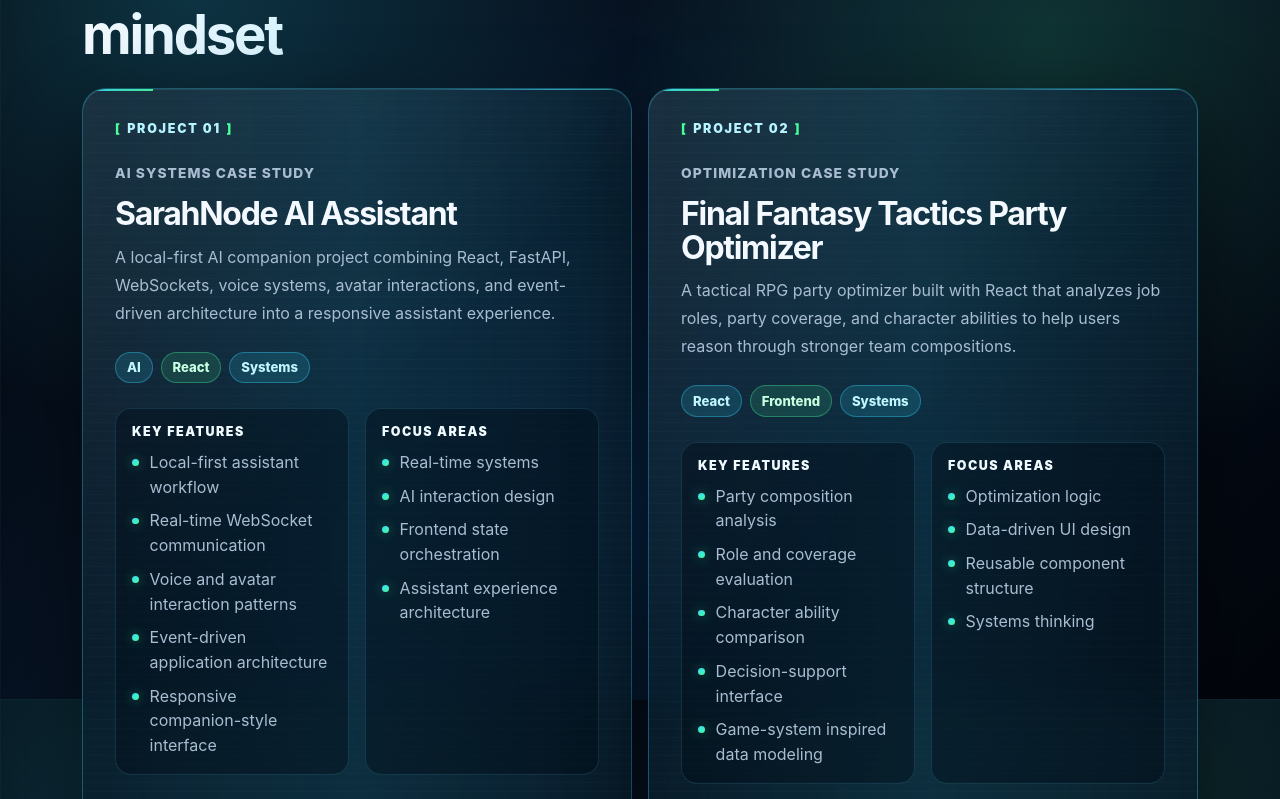
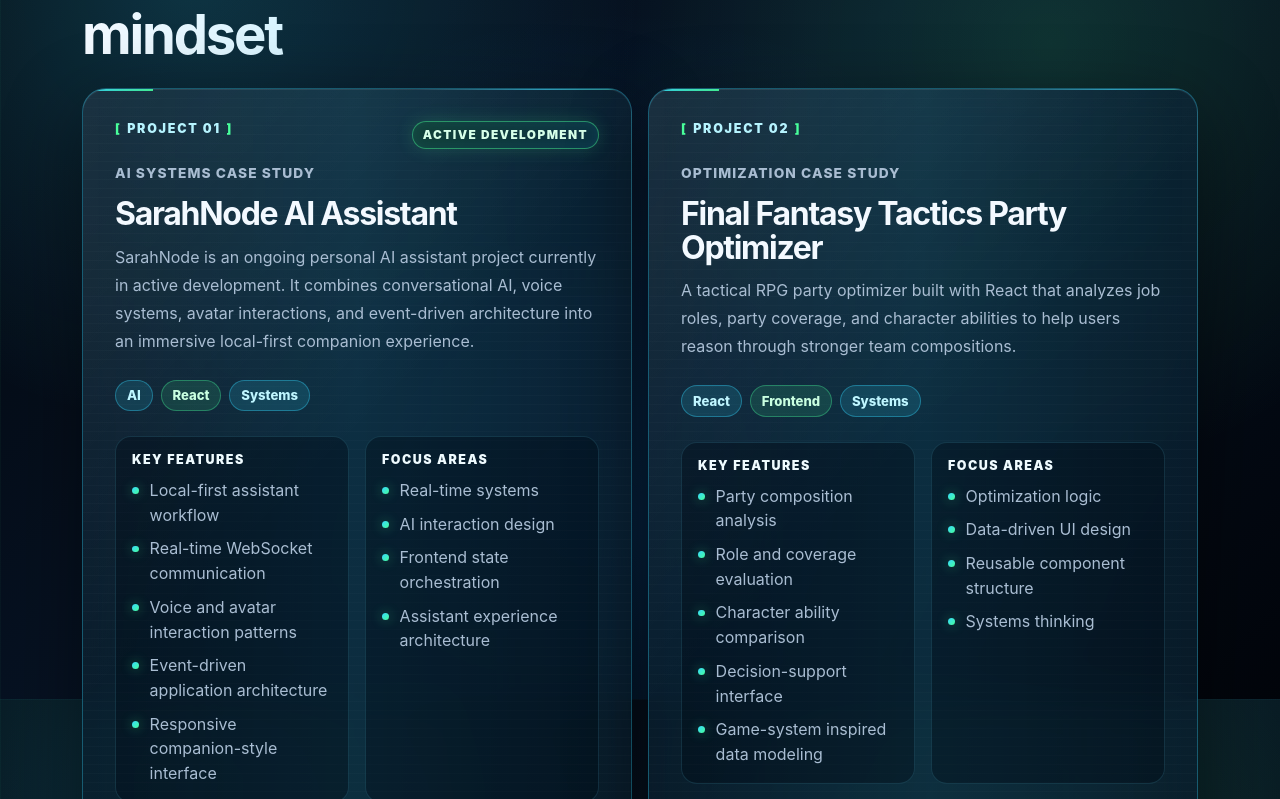
Before and after one commit to ZachMolzner/ZachMolzner_Landing_Page, a React (Vite) app: page / in a window 1280 px wide. Shown: the part 3301-4100 px from the top of the page. Built offline with nearby package versions, Linux system fonts and the light colour scheme.

Commit message:
Update SarahNode project card status

```diff
--- a/src/main.jsx
+++ b/src/main.jsx
@@ -66,8 +66,9 @@
   {
     title: 'SarahNode AI Assistant',
     type: 'AI systems case study',
+    status: 'Active Development',
     overview:
-      'A local-first AI companion project combining React, FastAPI, WebSockets, voice systems, avatar interactions, and event-driven architecture into a responsive assistant experience.',
+      'SarahNode is an ongoing personal AI assistant project currently in active development. It combines conversational AI, voice systems, avatar interactions, and event-driven architecture into an immersive local-first companion experience.',
     badges: ['AI', 'React', 'Systems'],
     keyFeatures: [
       'Local-first assistant workflow',
@@ -337,7 +338,10 @@
                 style={{ '--project-delay': `${index * 110}ms` }}
               >
                 <div className="project-card-header">
-                  <span className="panel-label">Project {String(index + 1).padStart(2, '0')}</span>
+                  <div className="project-meta-row">
+                    <span className="panel-label">Project {String(index + 1).padStart(2, '0')}</span>
+                    {project.status && <span className="project-status-badge">{project.status}</span>}
+                  </div>
                   <p className="project-type">{project.type}</p>
                   <h3>{project.title}</h3>
                   <p className="project-overview">{project.overview}</p>
--- a/src/styles.css
+++ b/src/styles.css
@@ -600,6 +600,32 @@
   gap: 0.75rem;
 }
 
+.project-meta-row {
+  align-items: center;
+  display: flex;
+  flex-wrap: wrap;
+  gap: 0.65rem;
+  justify-content: space-between;
+}
+
+.project-status-badge {
+  background:
+    linear-gradient(135deg, rgba(72, 255, 155, 0.18), rgba(53, 217, 255, 0.16)),
+    rgba(3, 16, 28, 0.78);
+  border: 1px solid rgba(72, 255, 155, 0.46);
+  border-radius: 999px;
+  box-shadow:
+    0 0 18px rgba(72, 255, 155, 0.16),
+    inset 0 0 12px rgba(53, 217, 255, 0.08);
+  color: #d7ffe9;
+  display: inline-flex;
+  font-size: 0.74rem;
+  font-weight: 950;
+  letter-spacing: 0.12em;
+  padding: 0.35rem 0.62rem;
+  text-transform: uppercase;
+}
+
 .project-card h3 {
   font-size: clamp(1.45rem, 3vw, 2rem);
   margin-bottom: 0;
```
